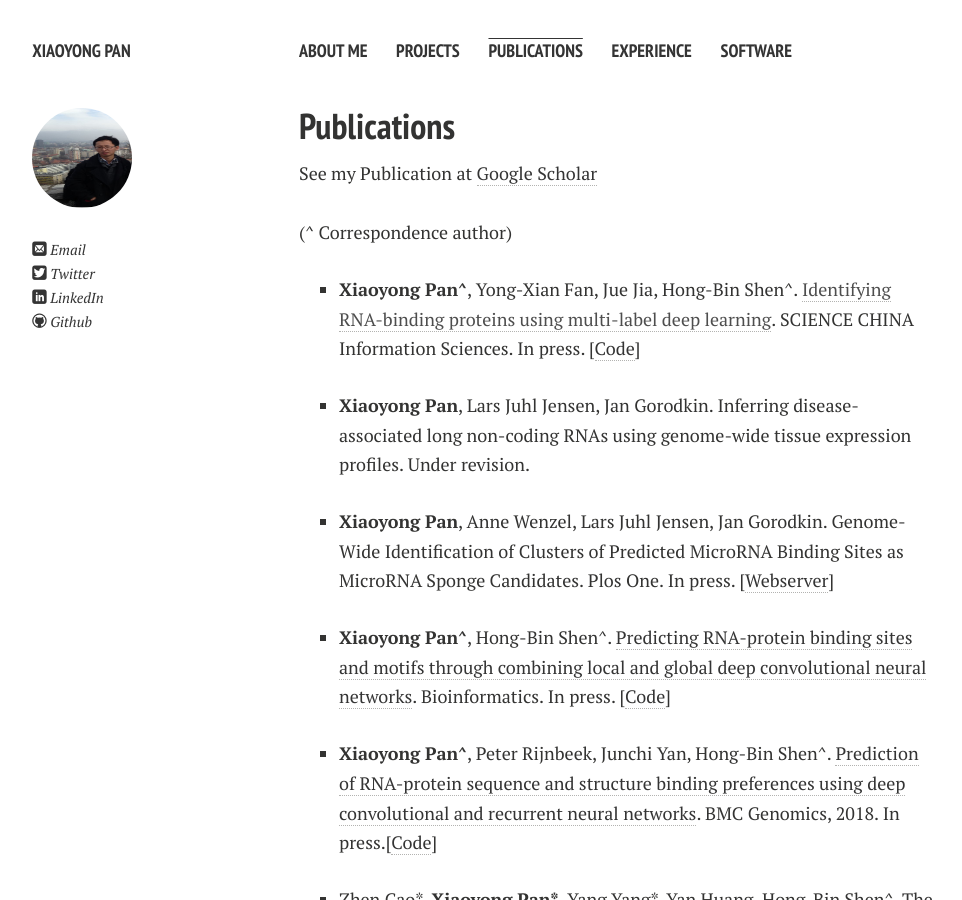
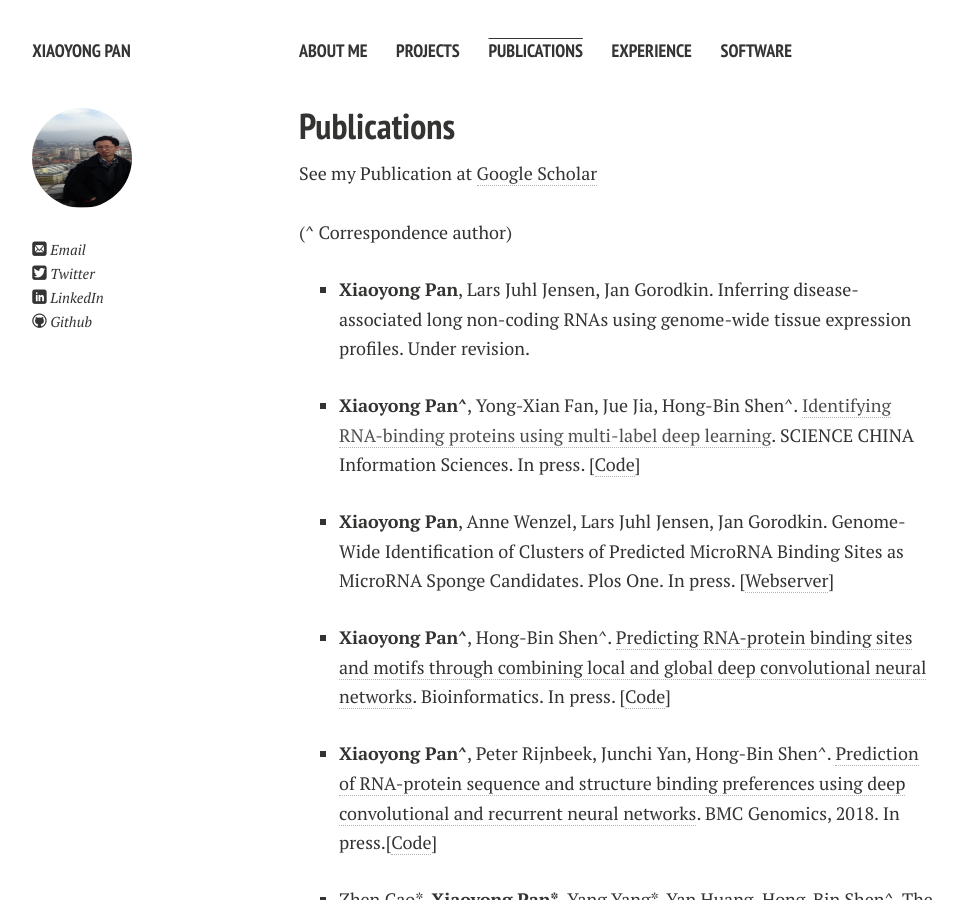
Before and after one commit to xypan1232/xypan1232.github.io, a Jekyll site: the page built from publications.md, in a window 1280 px wide and 900 px high. Shown: the whole window, without its empty margins (21-983 px from the left). Built offline with Jekyll 4.4.1, drawn with Linux system fonts in a browser that asks for light colours; nearby versions of some CDN libraries; Markdown is read by kramdown in place of the engine named in the settings.

Commit message:
Update publications.md

```diff
--- a/publications.md
+++ b/publications.md
@@ -10,11 +10,12 @@ title: Publications
 See my Publication at <a href="https://scholar.google.com/citations?hl=en&user=Yis2IzgAAAAJ">Google Scholar</a> <br><br>
 (^ Correspondence author) <br>
 <ul>
+<li>
+    <p><b>Xiaoyong Pan</b>, Lars Juhl Jensen, Jan Gorodkin. Inferring disease-associated long non-coding RNAs using genome-wide tissue expression profiles. Under revision. </p>
+  </li>
+
  <li>
     <p><b>Xiaoyong Pan^</b>, Yong-Xian Fan, Jue Jia, Hong-Bin Shen^. <a href="">Identifying RNA-binding proteins using multi-label deep learning</a>. SCIENCE CHINA Information Sciences. In press. [<a href="https://github.com/xypan1232/iDeepM">Code</a>]</p>
-  </li>
-<li>
-    <p><b>Xiaoyong Pan</b>, Lars Juhl Jensen, Jan Gorodkin. Inferring disease-associated long non-coding RNAs using genome-wide tissue expression profiles. Under revision. </p>
   </li>
 
 <li>
```
